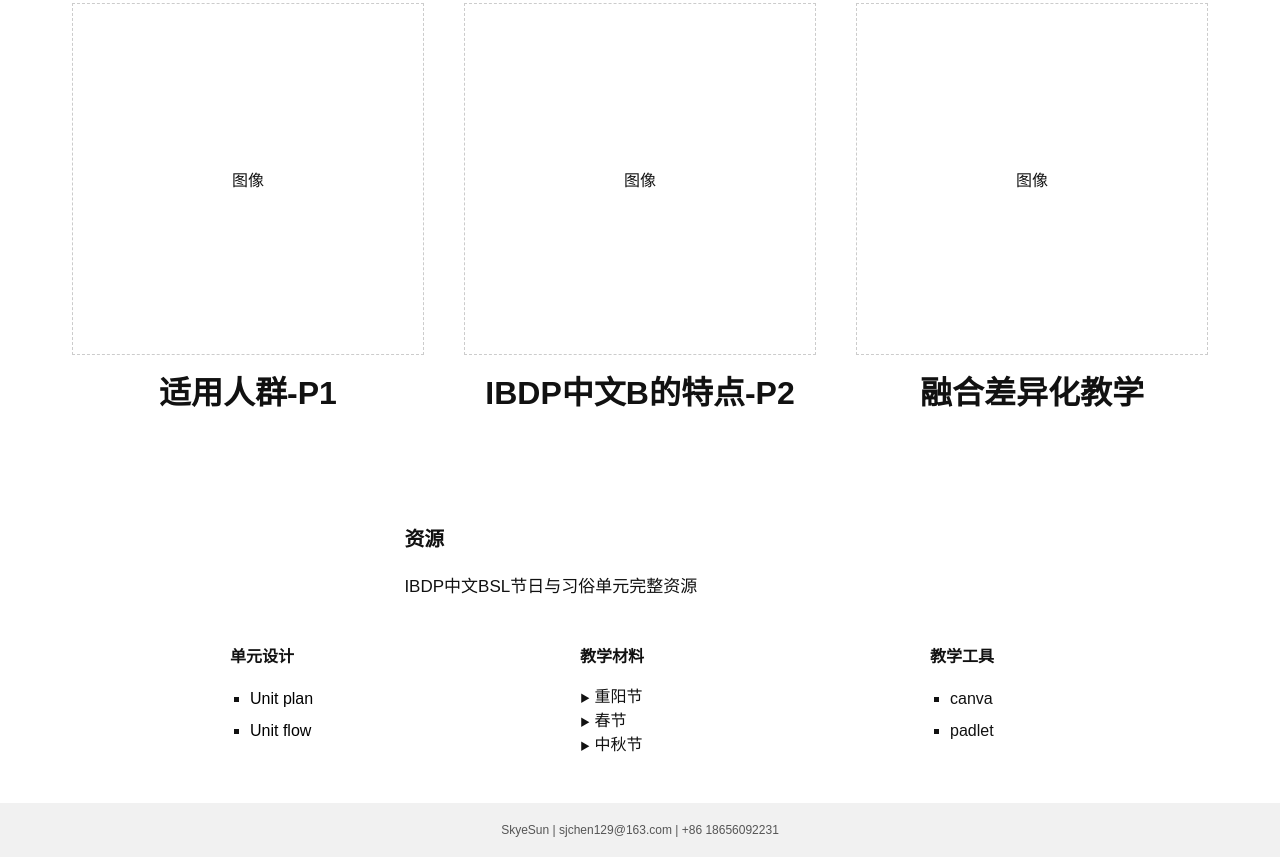
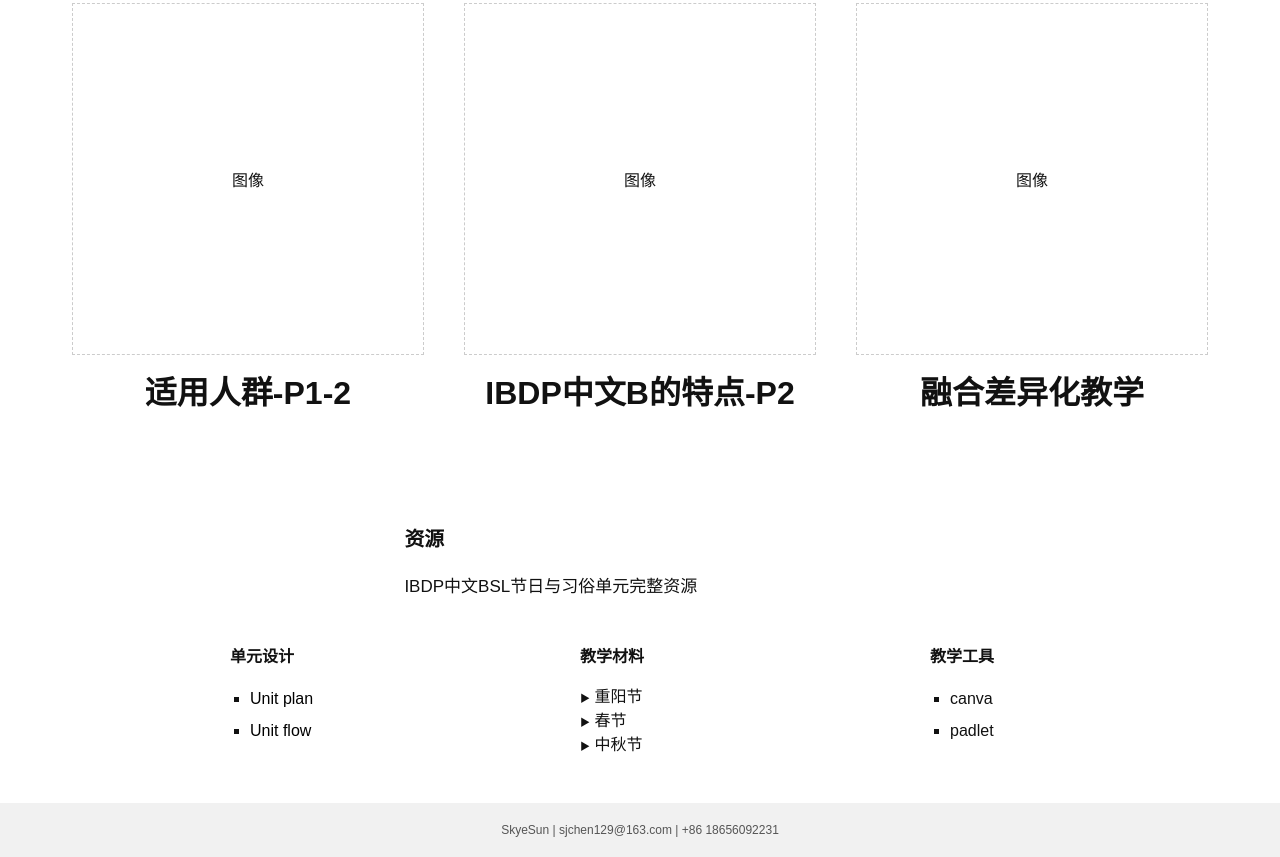
Before and after one commit to running1/ducument, a plain HTML site: page index.html in a window 1280 px wide. Shown: the part 656-1513 px from the top of the page. Drawn offline with Linux system fonts and the light colour scheme.

Commit message:
Update index.html
test

```diff
--- a/index.html
+++ b/index.html
@@ -309,7 +309,7 @@
   <div class="card-section">
     <div>
       <div class="card">图像</div>
-      <div class="card-title">适用人群-P1</div>
+      <div class="card-title">适用人群-P1-2</div>
     </div>
     <div>
       <div class="card">图像</div>
```
